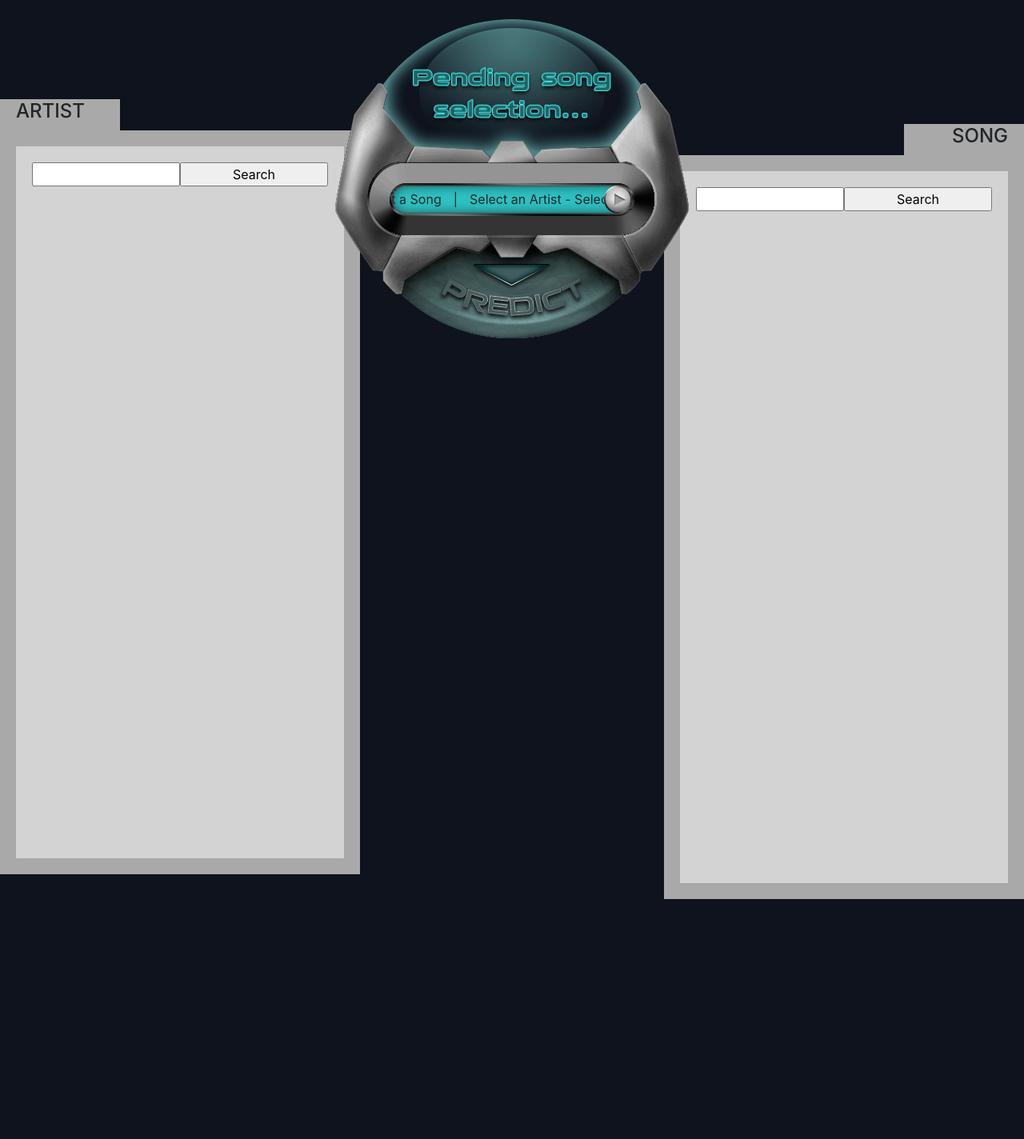
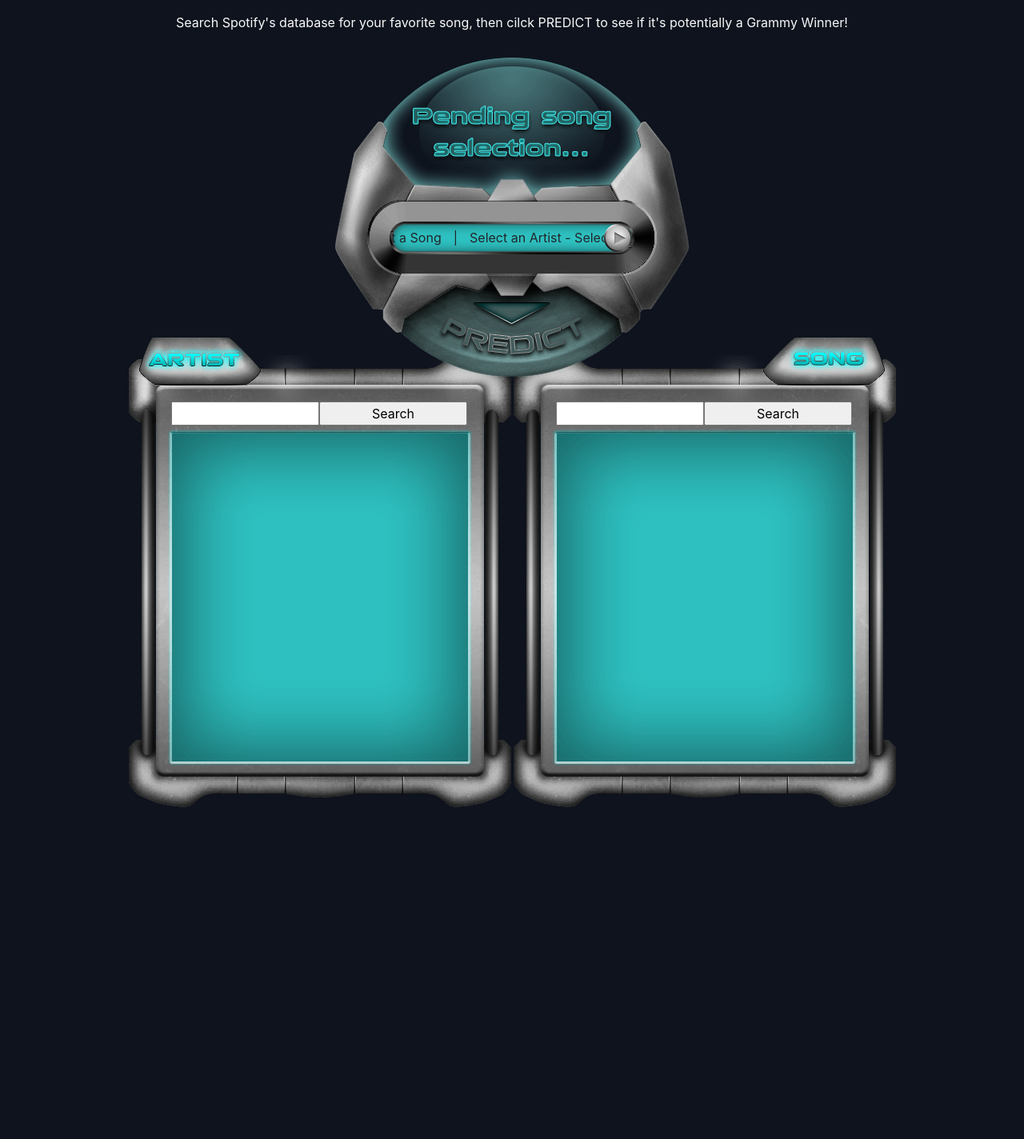
Before and after one commit to kd017/clever-audio, a Flask app: page /predictor.html in a window 1280 px wide. Shown: the part 66-1490 px from the top of the page at 80% size. After the commit the page ends 1075 px from the top, so only its background shows below. Run offline with Flask 2, Linux system fonts and the light colour scheme; parts of the project's set-up code (start-up, migrations or seed data) failed here and were passed over; some libraries are stand-ins or nearby versions.

Commit message:
Updated appearance to artist and song panels on the predictor page

```diff
--- a/static/css/predictor.css
+++ b/static/css/predictor.css
@@ -1,22 +1,38 @@
+/* ========================================== */
+/* ===|               PAGE               |=== */
+/* ========================================== */
 html {
     background: rgb(14, 19, 29);
 }
 
+.nav-container {
+    margin: 0 auto;
+    width: 100%;
+    min-width: 578px;
+    max-width: 1358px;
+    transition: width .5s;
+    position: relative;
+}
+
 .prediction-container {
     margin: 0 auto;
-    margin-top: 90px;
+    /* margin-top: 50px; */
     width: 100%;
-    height: 1400px;
-    min-width: 500px;
-    max-width: 1280px;
+    height: 1000px;
+    min-width: 578px;
+    max-width: 1358px;
     transition: width .5s;
     position: relative;
-    display: flex;
+    /* display: flex; */
     justify-content: center;
     overflow: hidden;
 }
 
 
+/* ========================================== */
+/* ===|          PREDICTION ORB          |=== */
+/* ========================================== */
+/* Main shell */
 #predict {
     width: 444px;
     height: 400px;
@@ -24,9 +40,11 @@ html {
     z-index: 100;
     overflow: hidden;
     pointer-events: none;
-    /* margin: 0 auto; */
+    margin: 0 auto;
 }
 
+/* Top glass display */
+/* Backgroud */
 #result-display {
     position: absolute;
     width: 400px;
@@ -166,113 +189,162 @@ html {
     }
 }
 
+
+/* ========================================== */
+/* ===|           ARTIST PANEL           |=== */
+/* ========================================== */
+/* Overall panel container */
 #artist-panel {
     width: 450px;
-    height: 1000px;
+    height: 600px;
     position: absolute;
     left: 0px;
     top: 100px;
+    /* remove pointer events so that the container
+    can be clicked through to the inactive tab */
     pointer-events: none;
     transition: top .5s;
 }
 
+/* Just the tab on the top */
 #artist-tab {
-    padding-left: 20px;
-    width: 150px;
-    padding-top: 1px;
-    padding-bottom: 1px;
+    position: absolute;
+    left: 22px;
+    width: 154px;
+    height: 60px;
     pointer-events: all;
-    cursor: pointer;
+    z-index: 2;
 }
 
 .artist-tab-active {
-    background: darkgrey;
+    background: url("../images/predictor/artist-tab-active.png");
 }
 
 .artist-tab-inactive {
-    background: darkgrey;
+    background: url("../images/predictor/artist-tab-active.png");
 }
 
+/* The panel below the tab */
 #artist-bg {
-    height: 930px;
+    position: absolute;
+    top: 22px;
+    left: 8px;
+    height: 565px;
+    width: 489px;
+    z-index: 1;
+    pointer-events: none;
+}
+
+.artist-bg-active {
+    background: url("../images/predictor/artist-panel-active.png");
+}
+
+.artist-bg-inactive {
+    background: url("../images/predictor/artist-panel-active.png");
+}
+
+
+
+/* ========================================== */
+/* ===|            SONG PANEL            |=== */
+/* ========================================== */
+/* Overall panel container */
+#song-panel {
     width: 450px;
+    height: 600px;
+    position: absolute;
+    right: 0px;
+    top: 100px;
+    /* remove pointer events so that the container
+    can be clicked through to the inactive tab */
+    pointer-events: none;
+    transition: top .5s;
+}
+
+/* Just the tab on the top */
+
+
+#song-tab {
+    position: absolute;
+    right: 22px;
+    width: 154px;
+    height: 60px;
+    pointer-events: all;
+    z-index: 2;
+}
+
+.song-tab-active {
+    background: url("../images/predictor/song-tab-active.png");
+}
+
+.song-tab-inactive {
+    background: url("../images/predictor/song-tab-active.png");
+}
+
+/* The panel below the tab */
+
+
+#song-bg {
+    position: absolute;
+    top: 22px;
+    right: 0px;
+    height: 565px;
+    width: 489px;
+    z-index: 1;
+    pointer-events: none;
+}
+
+.song-bg-active {
+    background: url("../images/predictor/song-panel-active.png");
+}
+
+.song-bg-inactive {
+    background: url("../images/predictor/song-panel-active.png");
+}
+
+
+/* ========================================== */
+/* ===|           PANEL SHARED           |=== */
+/* ========================================== */
+/* The list is the same styling for both song
+and artist. */
+.list-panel {
+    position: absolute;
+    margin-top: 58px;
+    margin-left: 55px;
+    width: 410px;
+    height: 490px;
     pointer-events: all;
 }
 
-.artist-bg-active {
-    background: darkgrey;
-}
-
-.artist-bg-inactive {
-    background: darkgrey;
-}
-
-#song-panel {
-    width: 450px;
-    height: 1000px;
-    position: absolute;
-    right: 0px;
-    top: 100px;
-    pointer-events: none;
-    transition: top .5s;
-    align-content: flex-end;
-}
-
-#song-tab {
-    padding-right: 20px;
-    width: 150px;
-    padding-top: 1px;
-    padding-bottom: 1px;
-    margin-left: 300px;
-    text-align: right;
-    pointer-events: all;
-    cursor: pointer;
-}
-
-.song-tab-active {
-    background: darkgrey;
-}
-
-.song-tab-inactive {
-    background: darkgrey;
-}
-
-#song-bg {
-    height: 930px;
-    width: 450px;
-    pointer-events: all;
-}
-
-.song-bg-active {
-    background: darkgrey;
-}
-
-.song-bg-inactive {
-    background: darkgrey;
-}
-
-.list-panel {
-    position: absolute;
-    background: lightgrey;
-    padding-left: 20px;
-    padding-top: 20px;
-    width: 410px;
-    height: 890px;
-    margin: 20px;
-}
-
+/* Currently the input field and the button
+are the same width.  Will change if there
+is time. */
 .list-panel input {
     width: 185px;
 }
 
 .list-panel ul {
-    height: 825px;
+    margin-top: 10px;
+    height: 410px;
+    width: 370px;
+    /* color: rgb(138, 255, 255); */
     overflow-y: auto;
     /* list-style: none; */
 }
 
+.list-panel ul li {
+    cursor: pointer;
+}
+
+.list-panel ul li:hover {
+    background-color: rgba(50, 255, 255, .5);
+}
+
 .selected {
-    background: cyan;
+    font-weight: bold;
+    background-color: cyan;
+    color: black;
 }
 
 .front {
@@ -280,9 +352,17 @@ html {
 }
 
 
-@media (max-width: 1250px) {
+/* ========================================= */
+/* ===|          MEDIA QUERIES          |=== */
+/* ========================================= */
+/* Artist and song panels start out at the
+sides of the orb */
+
+/* On smaller displays, the panels collapse
+below the orb, but both are still fully visible */
+@media (max-width: 1358px) {
     .prediction-container {
-        width: 900px;
+        width: 978px;
         transition: width .5s;
     }
 
--- a/templates/predictor.html
+++ b/templates/predictor.html
@@ -30,8 +30,45 @@
 
 
     <body>
-        <div class="container">
-            <nav class="navbar navbar-expand-md navbar-dark bg-dark fixed-top px-5">
+        <div class="hidden">
+            <script type="text/javascript">
+                    var images = new Array()
+                    function preload() {
+                        for (i = 0; i < preload.arguments.length; i++) {
+                            images[i] = new Image()
+                            images[i].src = preload.arguments[i]
+                        }
+                    }
+                    preload(
+                        "../static/images/predictor/orb-body.png",
+                        "../static/images/predictor/orb-glassfx-inactive.png",
+                        "../static/images/predictor/orb-play-inactive.png",
+                        "../static/images/predictor/orb-predict-inactive.png",
+                        "../static/images/predictor/orb-glassfx-active.pnag",
+                        "../static/images/predictor/orb-glassfx-winner.png",
+                        "../static/images/predictor/orb-glassfx-nonwinner.png",
+                        "../static/images/predictor/orb-play-active.png",
+                        "../static/images/predictor/orb-play-hover.png",
+                        "../static/images/predictor/orb-pause-active.png",
+                        "../static/images/predictor/orb-pause-hover.png",
+                        "../static/images/predictor/orb-predict-active.png",
+                        "../static/images/predictor/orb-predict-hover.png",
+                        "../static/images/predictor/artist-tab-active.png",
+                        "../static/images/predictor/artist-tab-inactive.png",
+                        "../static/images/predictor/artist-tab-hover.png",
+                        "../static/images/predictor/artist-panel-active.png",
+                        "../static/images/predictor/artist-panel-inactive.png",
+                        "../static/images/predictor/song-tab-active.png",
+                        "../static/images/predictor/song-tab-inactive.png",
+                        "../static/images/predictor/song-tab-hover.png",
+                        "../static/images/predictor/song-panel-active.png",
+                        "../static/images/predictor/song-panel-inactive.png"
+                    )
+            </script>
+        </div>
+        <!-- <div class="container p-0"> -->
+        <div class="nav-container">
+            <nav class="navbar navbar-expand-md navbar-dark bg-dark px-5">
 
                 <a class="navbar-brand" href="index.html">
                     <div id="site-head-container">
@@ -56,15 +93,15 @@
                             <div class="dropdown">
                                 <a class="nav-link dropdown-toggle" href="#" id="navbarDropdownMenuLink"
                                     data-toggle="dropdown" aria-haspopup="true" aria-expanded="false">Resources</a>
-                                <div class="dropdown-menu navbar-custom" aria-labelledby="navbarDropdownMenuLink">
-                                    <a class="dropdown-item" target="_blank"
+                                <div class="dropdown-menu dropdown-menu-right navbar-custom bg-secondary" aria-labelledby="navbarDropdownMenuLink">
+                                    <a class="dropdown-item bg-secondary text-light" target="_blank"
                                         href="https://www.grammy.com/recording-academy">Official Grammy Site</a>
-                                    <a class="dropdown-item" target="_blank"
+                                    <a class="dropdown-item bg-secondary text-light" target="_blank"
                                         href="https://www.grammy.com/musicares">Musicares - Recording Academy Charity
                                         Page</a>
-                                    <a class="dropdown-item" target="_blank"
+                                    <a class="dropdown-item bg-secondary text-light" target="_blank"
                                         href="https://www.grammy.com/musicares/donations">Donate to Musicares</a>
-                                    <a class="dropdown-item" target="_blank"
+                                    <a class="dropdown-item bg-secondary text-light" target="_blank"
                                         href="https://www.grammy.com/grammys/awards/hall-of-fame">Grammy Hall of Fame</a>
                                 </div>
                             </div>
@@ -79,6 +116,13 @@
         </div>
         <!-- END NAVBAR -->
 
+        <div class="nav-container text-light p-3 text-center">
+            <div>
+                <p>
+                    Search Spotify's database for your favorite song, then cilck PREDICT to see if it's potentially a Grammy Winner!
+                </p>
+            </div>
+        </div>
         <div class="prediction-container">
             <div id="predict">
                 <div id="result">
@@ -103,7 +147,6 @@
 
             <div id="artist-panel" class="front">
                 <div id="artist-tab" class="artist-tab-active">
-                    <h4>ARTIST</h4>
                 </div>
                 <div id="artist-bg" class="artist-bg-active">
                     <div class="list-panel">
@@ -118,7 +161,6 @@
 
             <div id="song-panel">
                 <div id="song-tab" class="song-tab-inactive">
-                    <h4>SONG</h4>
                 </div>
                 <div id="song-bg" class="song-bg-inactive">
                     <div class="list-panel">
```
Also changed, not shown: other parts of static/css/predictor.css (+35 -15 lines), static/images/predictor/artist-panel-active.png (added), static/images/predictor/artist-panel-inactive.png (added), static/images/predictor/artist-tab-active.png (added), static/images/predictor/artist-tab-hover.png (added), static/images/predictor/artist-tab-inactive.png (added), static/images/predictor/song-panel-active.png (added), static/images/predictor/song-panel-inactive.png (added), static/images/predictor/song-tab-active.png (added), static/images/predictor/song-tab-hover.png (added), static/images/predictor/song-tab-inactive.png (added).
